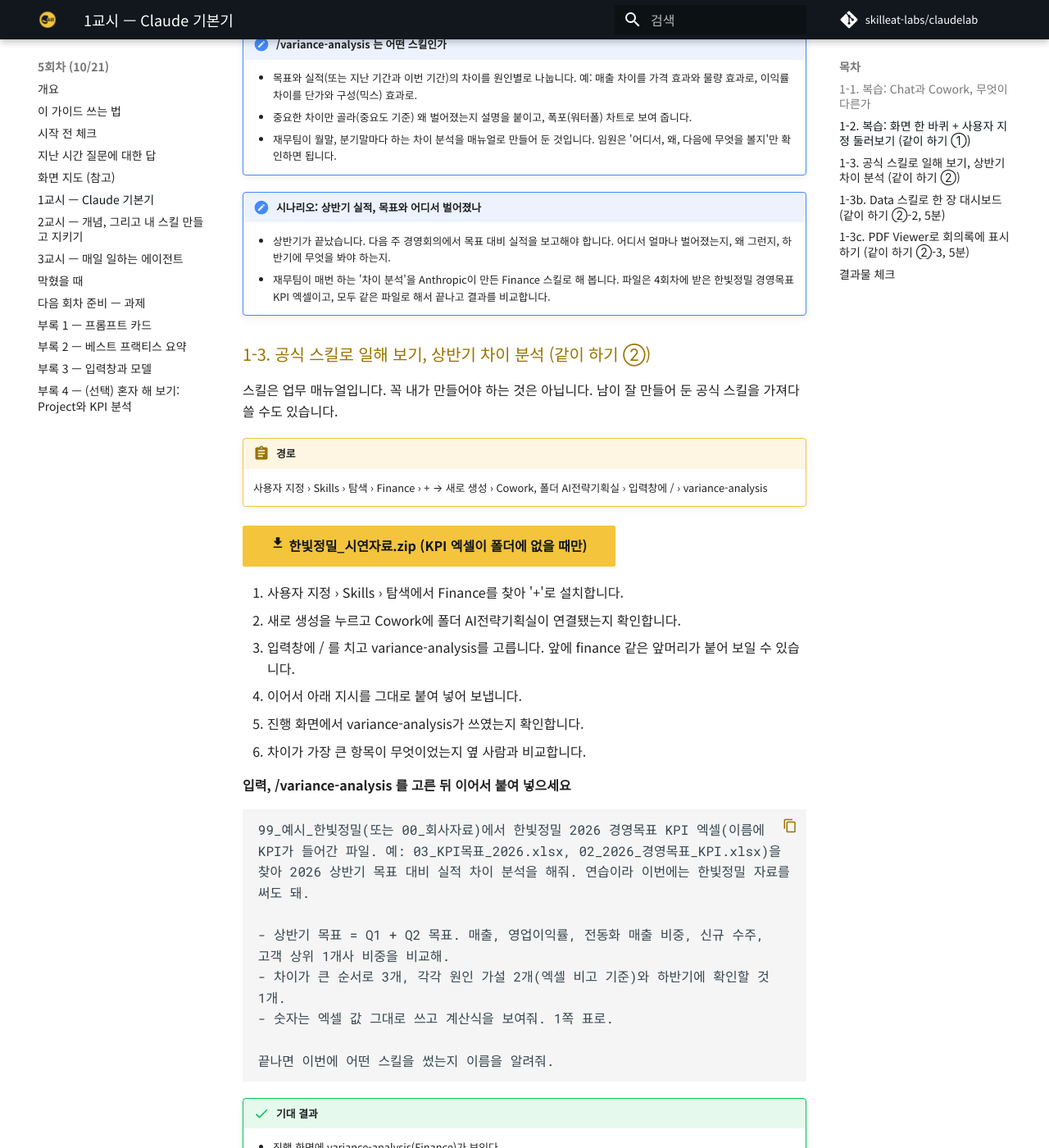
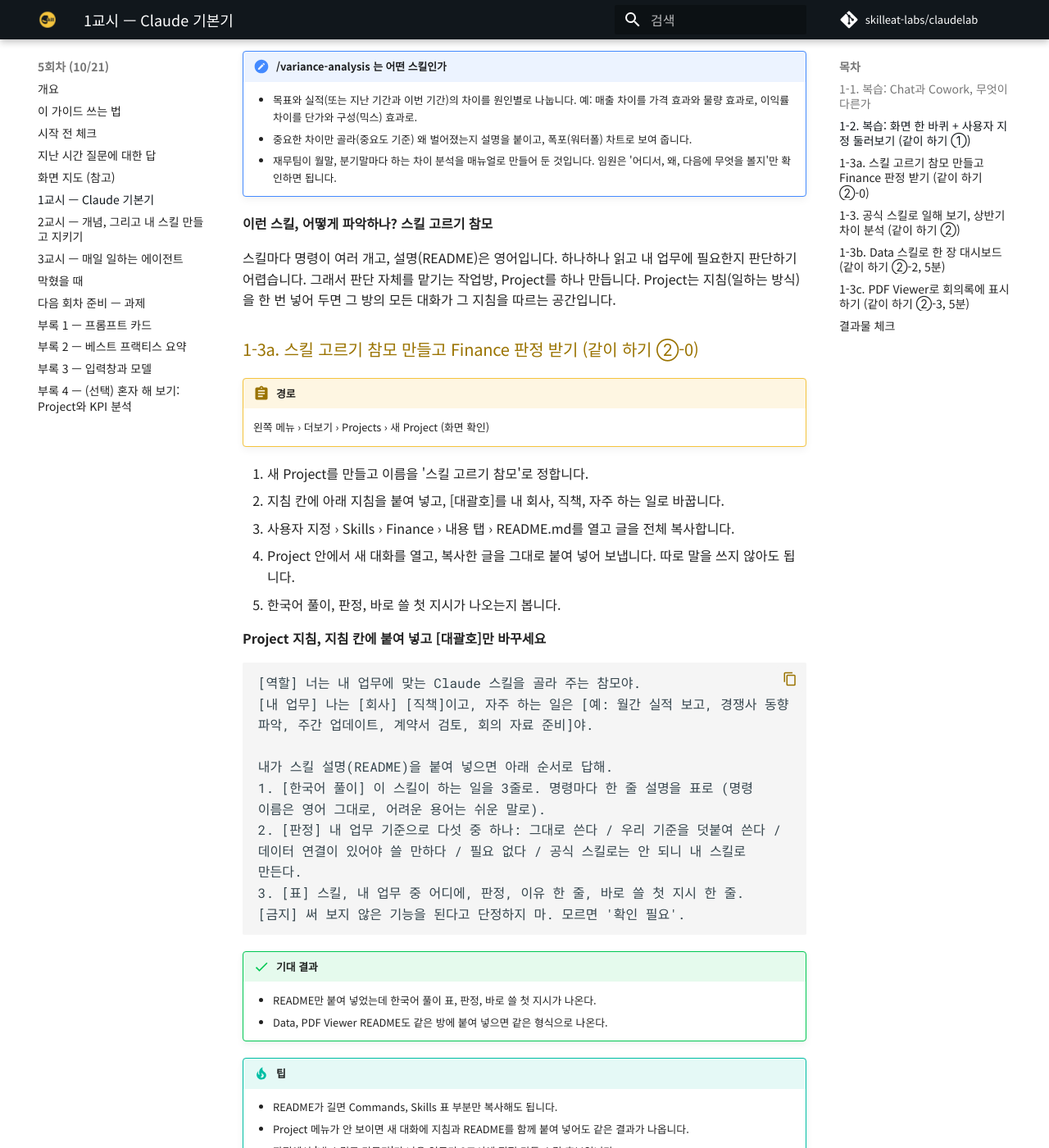
Before and after one commit to skilleat-labs/claudelab, an MkDocs documentation site: the page built from docs/day5/05.md, in a window 1280 px wide and 1400 px high, scrolled down 3460 px. Shown: the whole window at 82% size. Built offline with MkDocs 1.6.1 and Material for MkDocs 9.7.7, drawn with Linux system fonts in a browser that asks for light colours; comment, search, counter and statistics services are not loaded; some of the changed text lies outside the part shown.

Commit message:
5회차 1-3a: 스킬 고르기 참모 Project (README 붙여 넣기 → 한국어 풀이 → 판정)
Co-Authored-By: Claude Opus 5.5 <noreply@anthropic.com>

````diff
--- a/docs/day5/05.md
+++ b/docs/day5/05.md
@@ -1,15 +1,16 @@
 # 1교시 — Claude 기본기
 
-**시간** 14:00–15:00 (같이 하기 14:22–14:30, 14:35–14:48, 14:48–14:53, 14:53–14:58)
+**시간** 14:00–15:00 (같이 하기 14:22–14:30, 14:33–14:40, 14:40–14:50, 14:50–14:55, 14:55–15:00)
 
 **목표** 지난 시간에 해 본 Chat과 Cowork, 화면을 복습한다. 스킬이 모인 사용자 지정 화면을 둘러보고 공식 스킬로 실제 일을 하나 해 본다. (개념 지도는 2교시 시작에)
 
 !!! success "이 교시의 결과물"
     - ① 복습: Chat과 Cowork, 화면 지도
     - ② 사용자 지정 둘러보기
-    - ③ Finance 스킬로 만든 상반기 차이 분석 1쪽
-    - ④ Data 스킬로 만든 KPI 대시보드 화면
-    - ⑤ PDF Viewer로 형광펜과 메모를 단 회의록
+    - ③ Project '스킬 고르기 참모'와 Finance 판정
+    - ④ Finance 스킬로 만든 상반기 차이 분석 1쪽
+    - ⑤ Data 스킬로 만든 KPI 대시보드 화면
+    - ⑥ PDF Viewer로 형광펜과 메모를 단 회의록
 
 ### 1-1. 복습: Chat과 Cowork, 무엇이 다른가
 
@@ -95,6 +96,44 @@ Finance는 스킬 하나가 아니라 여러 기능을 묶은 꾸러미(플러
     - 목표와 실적(또는 지난 기간과 이번 기간)의 차이를 원인별로 나눕니다. 예: 매출 차이를 가격 효과와 물량 효과로, 이익률 차이를 단가와 구성(믹스) 효과로.
     - 중요한 차이만 골라(중요도 기준) 왜 벌어졌는지 설명을 붙이고, 폭포(워터폴) 차트로 보여 줍니다.
     - 재무팀이 월말, 분기말마다 하는 차이 분석을 매뉴얼로 만들어 둔 것입니다. 임원은 '어디서, 왜, 다음에 무엇을 볼지'만 확인하면 됩니다.
+
+**이런 스킬, 어떻게 파악하나? 스킬 고르기 참모**
+
+스킬마다 명령이 여러 개고, 설명(README)은 영어입니다. 하나하나 읽고 내 업무에 필요한지 판단하기 어렵습니다. 그래서 판단 자체를 맡기는 작업방, Project를 하나 만듭니다. Project는 지침(일하는 방식)을 한 번 넣어 두면 그 방의 모든 대화가 그 지침을 따르는 공간입니다.
+
+### 1-3a. 스킬 고르기 참모 만들고 Finance 판정 받기 (같이 하기 ②-0)
+
+!!! abstract "경로"
+    왼쪽 메뉴 › 더보기 › Projects › 새 Project (화면 확인)
+
+1. 새 Project를 만들고 이름을 '스킬 고르기 참모'로 정합니다.
+2. 지침 칸에 아래 지침을 붙여 넣고, [대괄호]를 내 회사, 직책, 자주 하는 일로 바꿉니다.
+3. 사용자 지정 › Skills › Finance › 내용 탭 › README.md를 열고 글을 전체 복사합니다.
+4. Project 안에서 새 대화를 열고, 복사한 글을 그대로 붙여 넣어 보냅니다. 따로 말을 쓰지 않아도 됩니다.
+5. 한국어 풀이, 판정, 바로 쓸 첫 지시가 나오는지 봅니다.
+
+**Project 지침, 지침 칸에 붙여 넣고 [대괄호]만 바꾸세요**
+
+```text
+[역할] 너는 내 업무에 맞는 Claude 스킬을 골라 주는 참모야.
+[내 업무] 나는 [회사] [직책]이고, 자주 하는 일은 [예: 월간 실적 보고, 경쟁사 동향 파악, 주간 업데이트, 계약서 검토, 회의 자료 준비]야.
+
+내가 스킬 설명(README)을 붙여 넣으면 아래 순서로 답해.
+1. [한국어 풀이] 이 스킬이 하는 일을 3줄로. 명령마다 한 줄 설명을 표로 (명령 이름은 영어 그대로, 어려운 용어는 쉬운 말로).
+2. [판정] 내 업무 기준으로 다섯 중 하나: 그대로 쓴다 / 우리 기준을 덧붙여 쓴다 / 데이터 연결이 있어야 쓸 만하다 / 필요 없다 / 공식 스킬로는 안 되니 내 스킬로 만든다.
+3. [표] 스킬, 내 업무 중 어디에, 판정, 이유 한 줄, 바로 쓸 첫 지시 한 줄.
+[금지] 써 보지 않은 기능을 된다고 단정하지 마. 모르면 '확인 필요'.
+```
+
+!!! success "기대 결과"
+    - README만 붙여 넣었는데 한국어 풀이 표, 판정, 바로 쓸 첫 지시가 나온다.
+    - Data, PDF Viewer README도 같은 방에 붙여 넣으면 같은 형식으로 나온다.
+
+!!! tip "팁"
+    - README가 길면 Commands, Skills 표 부분만 복사해도 됩니다.
+    - Project 메뉴가 안 보이면 새 대화에 지침과 README를 함께 붙여 넣어도 같은 결과가 나옵니다.
+    - 판정에서 '내 스킬로 만든다'가 나온 업무가 2교시에 직접 만들 스킬 후보입니다.
+    - 수업 뒤에도 새 스킬이 나오면 이 방에 README를 붙여 넣기만 하면 됩니다.
 
 !!! note "시나리오: 상반기 실적, 목표와 어디서 벌어졌나"
     - 상반기가 끝났습니다. 다음 주 경영회의에서 목표 대비 실적을 보고해야 합니다. 어디서 얼마나 벌어졌는지, 왜 그런지, 하반기에 무엇을 봐야 하는지.
@@ -260,6 +299,7 @@ PDF Viewer는 PDF를 대화 옆 화면에서 열고 형광펜, 메모, 서명까
 - [ ] Chat과 Cowork, 폴더를 고르지 않을 때의 차이를 한 줄로 말할 수 있다
 - [ ] 파일과 아티팩트의 차이를 안다
 - [ ] 사용자 지정의 탭 3개와 내 항목, 탐색을 눌러 봤다
+- [ ] 스킬 고르기 참모 Project에 Finance README를 붙여 넣어 판정을 받았다
 - [ ] Finance 스킬로 상반기 차이 분석 1쪽을 받았고, 진행 화면에서 스킬 이름을 봤다
 - [ ] Data 스킬로 같은 엑셀의 대시보드 화면을 받았다
 - [ ] PDF Viewer로 회의록에 형광펜과 메모를 달았다 (또는 표시본 PDF)
````
Also changed, not shown: docs/day5/03.md (+1 -1 lines), docs/day5/04.md (+1 -1 lines), docs/day5/06.md (+1 -1 lines), docs/day5/10.md (+1 -0 lines).
